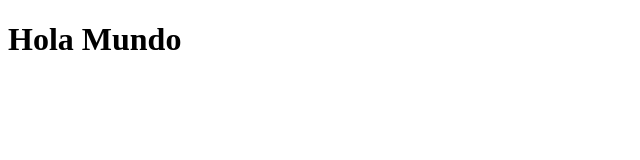
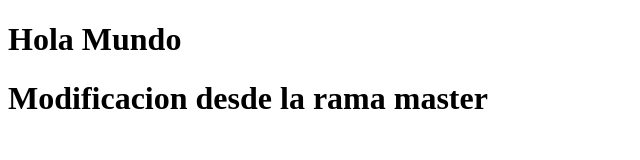
Before and after one commit to Andrex1999/prueba, a plain HTML site: page index.html in a window 1280 px wide. Shown: the whole page, without its empty margins (0-640 px from the left). Drawn offline with Linux system fonts and the light colour scheme.

Commit message:
Modificacion desde la rama master

```diff
--- a/index.html
+++ b/index.html
@@ -9,6 +9,6 @@
 <body>
 
 <h1>Hola Mundo</h1>
-
+<h1>Modificacion desde la rama master</h1>
 </body>
 </html>
```
